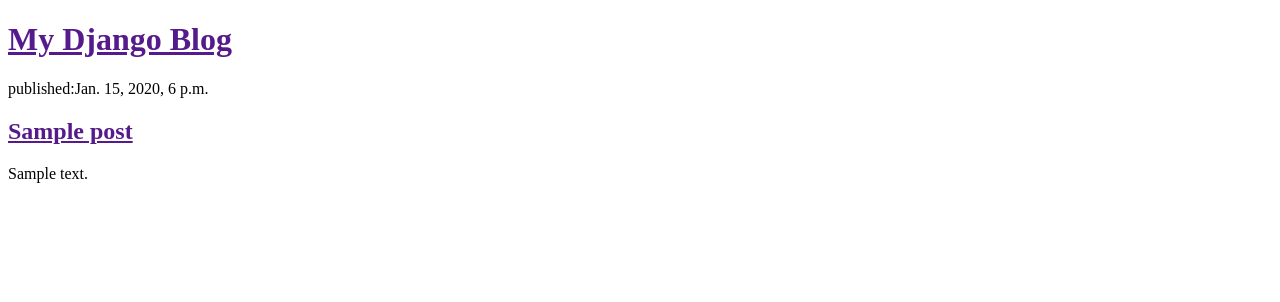
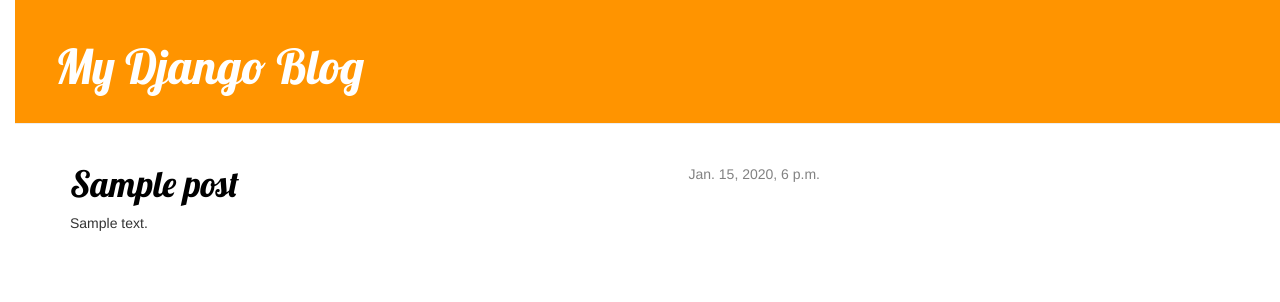
Before and after one commit to gangler/web-blog-based-Django, a Django app: template blog/templates/blog/post_list.html in a window 1280 px wide. Shown: the top 302 px of the page. Run offline with Django 3.2, Linux system fonts and the light colour scheme; the template is opened without the code that fills it: values that come from a table or form of the project are taken from there, others are empty; tables that the repository leaves empty hold one stand-in row (values such as "Sample post"); some libraries are stand-ins or nearby versions.

Commit message:
Added view and template for detailed blog post as well as CSS

```diff
--- /dev/null
+++ b/blog/static/css/blog.css
@@ -0,0 +1,56 @@
+h1 a {
+    color: #FCA205;
+    font-family: 'Lobster';
+}
+
+body {
+    padding-left: 15px;
+}
+
+.page-header {
+    background-color: #ff9400;
+    margin-top: 0;
+    padding: 20px 20px 20px 40px;
+}
+
+.page-header h1, .page-header h1 a, .page-header h1 a:visited, .page-header h1 a:active {
+    color: #ffffff;
+    font-size: 36pt;
+    text-decoration: none;
+}
+
+.content {
+    margin-left: 40px;
+}
+
+h1, h2, h3, h4 {
+    font-family: 'Lobster', cursive;
+}
+
+.date {
+    float: right;
+    color: #828282;
+}
+
+.save {
+    float: right;
+}
+
+.post-form textarea, .post-form input {
+    width: 100%;
+}
+
+.top-menu, .top-menu:hover, .top-menu:visited {
+    color: #ffffff;
+    float: right;
+    font-size: 26pt;
+    margin-right: 20px;
+}
+
+.post {
+    margin-bottom: 70px;
+}
+
+.post h1 a, .post h1 a:visited {
+    color: #000000;
+}
--- /dev/null
+++ b/blog/templates/blog/base.html
@@ -0,0 +1,28 @@
+<!DOCTYPE html>
+{% load staticfiles %}
+<html lang="en">
+<head>
+    <meta charset="UTF-8">
+    <title>My Django Title</title>
+    <link href="https://fonts.googleapis.com/css?family=Lobster" rel="stylesheet">
+    <link rel="stylesheet" href="//maxcdn.bootstrapcdn.com/bootstrap/3.2.0/css/bootstrap.min.css">
+    <link rel="stylesheet" href="//maxcdn.bootstrapcdn.com/bootstrap/3.2.0/css/bootstrap-theme.min.css">
+    <link rel="stylesheet" href="{% static 'css/blog.css' %}">
+</head>
+<body>
+
+    <div class="page-header">
+        <h1><a href="">My Django Blog</a></h1>
+    </div>
+
+    <div class="content container">
+        <div class="row">
+            <div class="col-md-8">
+                {% block content %}
+                {% endblock %}
+            </div>
+        </div>
+    </div>
+
+</body>
+</html>
--- a/blog/templates/blog/post_list.html
+++ b/blog/templates/blog/post_list.html
@@ -1,41 +1,13 @@
-<!DOCTYPE html>
-<html lang="en">
-<head>
-    <meta charset="UTF-8">
-    <title>My Django Title</title>
-</head>
-<body>
-    <!--<p>Hi,How are you?</p>-->
-    <!--<p>I'm Here</p>-->
-    <!--<p>It works</p>-->
-    <div>
-        <h1><a href="">My Django Blog</a></h1>
-    </div>
+{% extends 'blog/base.html' %}
 
-
+{% block content %}
     {% for post in posts %}
-        <div>
-            <p>published:{{ post.published_date }}</p>
-            <h2><a href="">{{ post.title }}</a></h2>
+        <div class="post">
+            <div class="date">
+                {{ post.published_date }}
+            </div>
+            <h1><a href="{% url 'post_detail' pk=post.pk %}">{{ post.title }}</a></h1>
             <P>{{ post.text|linebreaksbr }}</P>
         </div>
     {% endfor %}
-
-    <!--{{posts}}-->
-
-    <!--<div>-->
-        <!--<h2><a href="">My First Post</a></h2>-->
-        <!--<p>第一个 div 元素包含我们的博客的标题 — — 这是一个标题和链接-->
-            <!--另两个 div 元素包含我们博客文章发表的日期，h2 是可点击文章标题-->
-            <!--和两个 p （段落） 的文本、 日期和我们的博客。</p>-->
-        <!--<p>published:2018/3/12 21:49</p>-->
-    <!--</div>-->
-
-    <!--<div>-->
-        <!--<h2><a href="">My Second Post</a></h2>-->
-        <!--<p>哈哈哈。。。</p>-->
-        <!--<p>published:2018/3/12 21:50</p>-->
-    <!--</div>-->
-
-</body>
-</html>
+{% endblock %}
--- a/blog/urls.py
+++ b/blog/urls.py
@@ -3,4 +3,5 @@ from . import views
 
 urlpatterns = [
     url(r'^$', views.post_list, name='post_list'),
+    url(r'^post/(?P<pk>[0-9]+)/$', views.post_detail, name='post_detail'),
 ]
--- a/blog/views.py
+++ b/blog/views.py
@@ -1,4 +1,4 @@
-from django.shortcuts import render
+from django.shortcuts import render, get_object_or_404
 from django.utils import timezone
 from .models import Post
 
@@ -7,3 +7,7 @@ from .models import Post
 def post_list(request):
     post = Post.objects.filter(published_date__lte=timezone.now()).order_by('published_date')
     return render(request, 'blog/post_list.html', {'posts': post})
+
+def post_detail(request, pk):
+    post = get_object_or_404(Post, pk=pk)
+    return render(request, 'blog/post_detail.html', {'post': post})
```
Also changed, not shown: blog/templates/blog/post_detail.html (added, +13 -0 lines).
